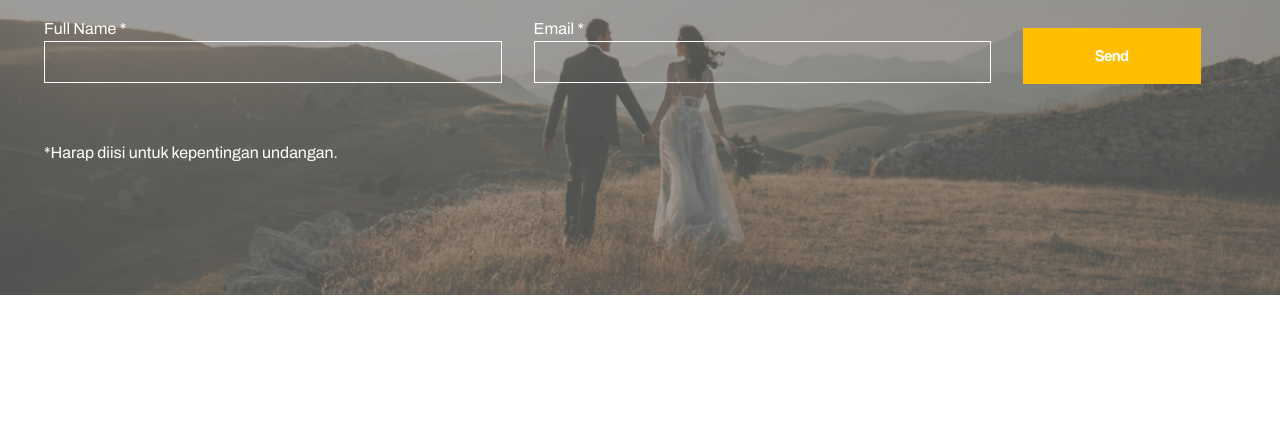
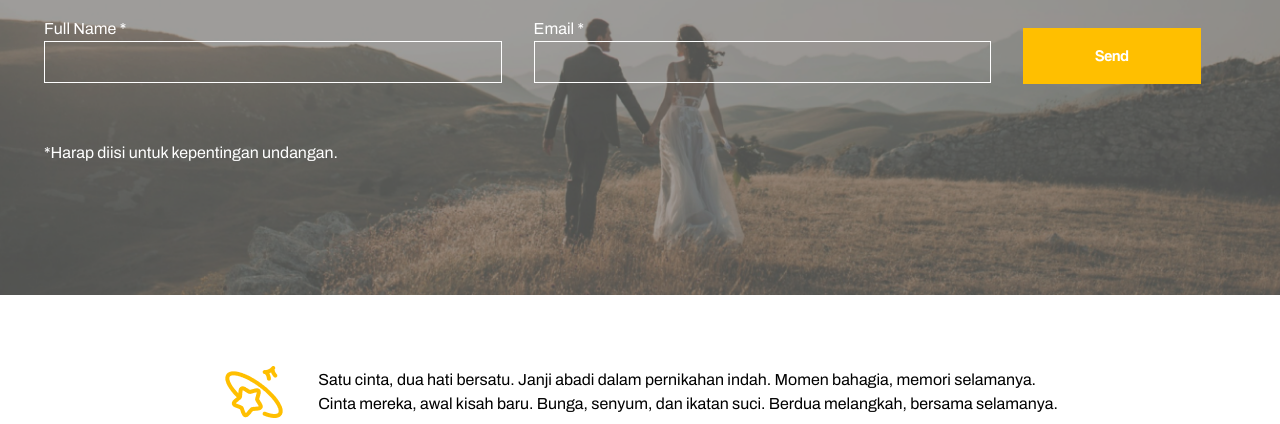
Before and after one commit to rsyafdhil/wedding-invitation, a website: page index.html in a window 1280 px wide. Shown: the part 505-929 px from the top of the page. Before the commit the page ends 800 px from the top, so only its background shows below. Drawn offline with Linux system fonts and the light colour scheme.

Commit message:
Kata-kata hari ini

```diff
--- a/index.html
+++ b/index.html
@@ -65,5 +65,9 @@
         </div>
 
     </section>
+    <section id="kata-kata-hari-ini" class="flex w-fit mt-[195px] mx-auto items-center gap-8">
+        <img src="./dist/img/bintangDanCincin.png" alt="">
+        <h1 class="font-archivo">Satu cinta, dua hati bersatu. Janji abadi dalam pernikahan indah. Momen bahagia, memori selamanya.<br>Cinta mereka, awal kisah baru. Bunga, senyum, dan ikatan suci. Berdua melangkah, bersama selamanya.</h1>
+    </section>
   </body>
 </html>
```
Also changed, not shown: dist/img/bintangDanCincin.png (added), src/output.css.
